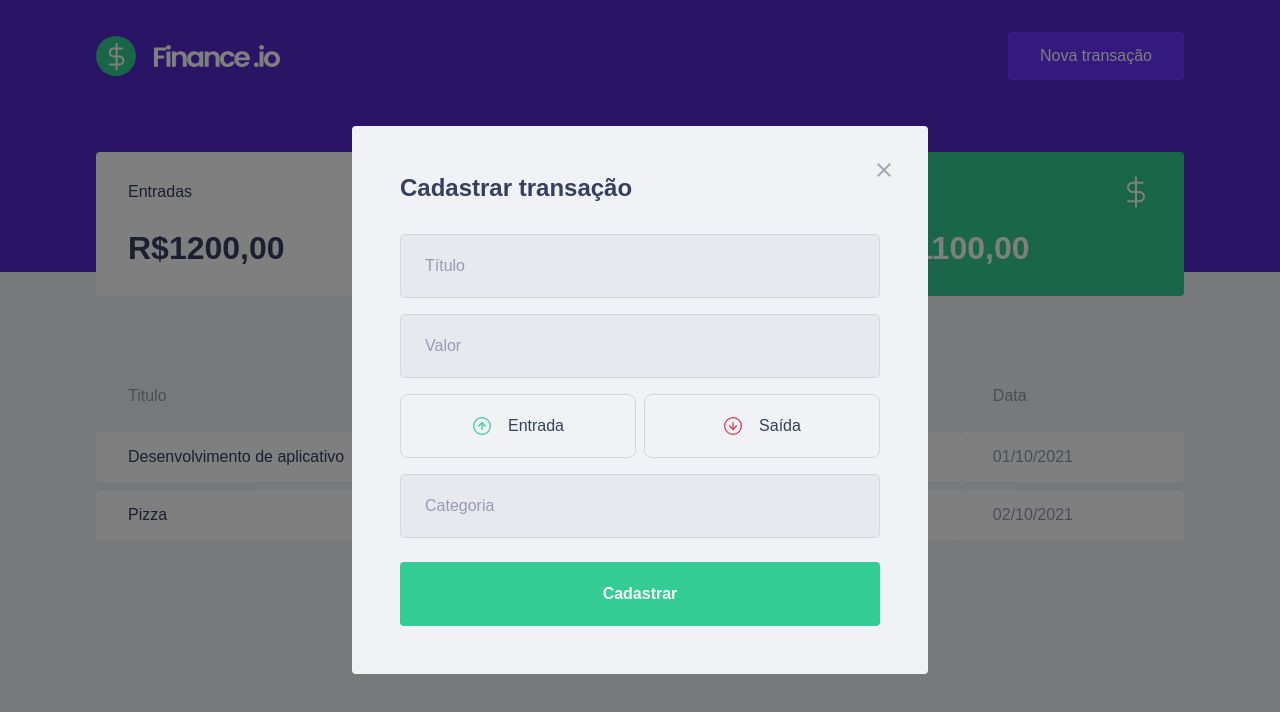
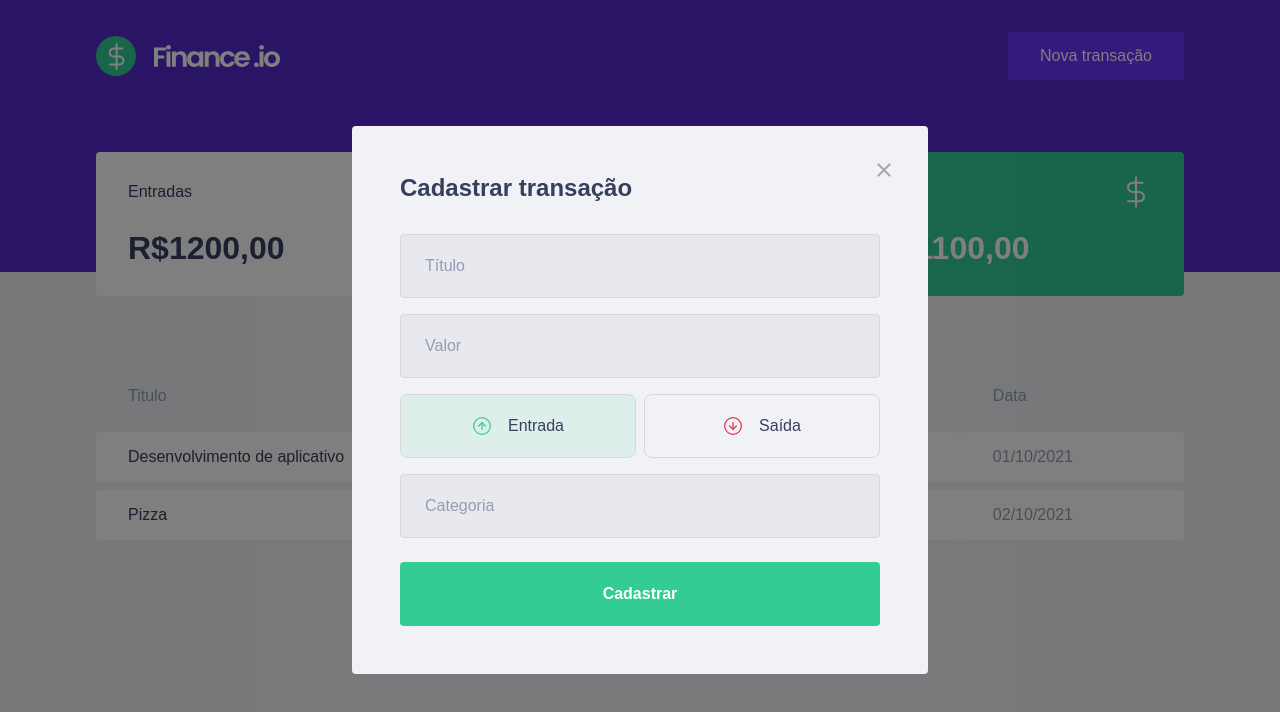
Before and after one commit to pehcst/financeapp, a React (Create React App) app: page / in a window 1280 px wide. Both pictures are taken after a click on the button "Nova transação". Shown: the top 712 px of the page. Built offline with nearby package versions, Linux system fonts and the light colour scheme; no server answers; what miragejs would draw is missing.

Commit message:
custom radio button with props

```diff
--- a/src/components/NewTransactionModal/index.tsx
+++ b/src/components/NewTransactionModal/index.tsx
@@ -1,8 +1,9 @@
 import Modal from 'react-modal';
-import { Container, TransactionContainer } from './styles';
+import { Container, TransactionContainer, RadioBox } from './styles';
 import CloseImg from '../../assets/close.svg';
 import IncomeImg from '../../assets/entradas.svg';
 import outImg from '../../assets/saidas.svg';
+import { useState } from 'react';
 
 interface NewTransactionModalProps {
   isOpen: boolean;
@@ -10,6 +11,9 @@
 }
 
 export default function NewTransactionModal({isOpen, onRequestClose}: NewTransactionModalProps) {
+
+  const [type, setType] = useState('deposit');
+
   return(
     <Modal
       isOpen={isOpen}
@@ -25,14 +29,24 @@
       <input placeholder={'Título'}></input>
       <input placeholder={'Valor'} type="number"></input>
       <TransactionContainer>
-        <button type="button" onClick={() => {}}>
+        <RadioBox
+          type="button"
+          isActive={type === 'deposit'}
+          activeColor="green"
+          onClick={() => setType('deposit')}
+        >
           <img src={IncomeImg} alt="Income" />
           <span>Entrada</span>
-        </button>
-        <button type="button" onClick={() => {}}>
+        </RadioBox>
+        <RadioBox
+          type="button"
+          isActive={type === 'withdraw'}
+          activeColor="red"
+          onClick={() => setType('withdraw')}
+        >
         <img src={outImg} alt="Out" />
           <span>Saída</span>
-        </button>
+        </RadioBox>
       </TransactionContainer>
       <input placeholder={'Categoria'}></input>
       <button type="submit">Cadastrar</button>
--- a/src/components/NewTransactionModal/styles.ts
+++ b/src/components/NewTransactionModal/styles.ts
@@ -1,5 +1,5 @@
 import styled from 'styled-components';
-import { darken } from 'polished';
+import { darken, transparentize } from 'polished';
 
 export const Container = styled.form`
   h2 {
@@ -50,12 +50,28 @@
   display: grid;
   grid-template-columns: 1fr 1fr;
   gap: 0.5rem ;
+`;
 
-  button {
+interface RadioBoxProps {
+  isActive: boolean;
+  activeColor: 'green' | 'red';
+}
+
+const colors = {
+  green: '#33cc95',
+  red: '#e52e4d'
+}
+
+export const RadioBox = styled.button<RadioBoxProps>`
     height: 4rem;
     border: 1px solid #d7d7d7;
     border-radius: 0.5rem;
-    background: transparent;
+
+    background: ${(props) => props.isActive
+      ? transparentize(0.9, colors[props.activeColor])
+      : 'transparent'
+    };
+
     display: flex;
     align-items: center;
     justify-content: center;
@@ -76,5 +92,4 @@
       font-size: 1rem;
       color: var(--text-title);
     }
-  }
 `;
```
